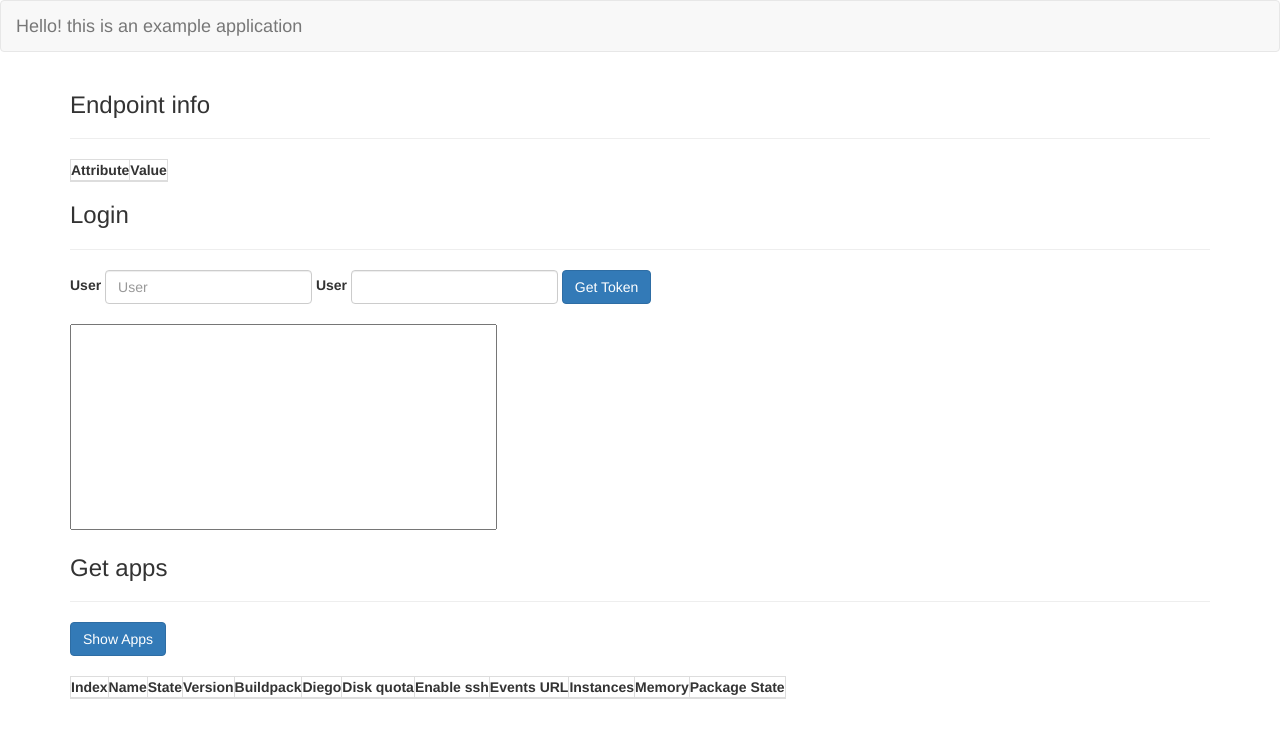
After one commit to harzbecher/cf-ui, a PHP site: the page made by src/views/Example_view.php in a window 1280 px wide. The commit adds this page. Shown: the top 738 px of the page. Run offline with PHP 8.4, Linux system fonts and the light colour scheme; the template is opened without the code that fills it, so the values that code supplies are empty; some libraries are stand-ins or nearby versions.

Commit message:
First example with login working

```diff
--- /dev/null
+++ b/public/app/controllers/exampleController.js
@@ -0,0 +1,54 @@
+var example = angular.module('example', []);
+
+example.controller('default', function($scope, $http){
+
+    $scope.info = new Object();
+    $scope.token = null;
+    $scope.apps = null;
+    $scope.username = null;
+    $scope.password = null;
+
+    $scope.getInfo = function(){
+        $http({
+            method: 'POST',
+            url: 'http://localhost/cf-ui/Example/Info',
+            headers: {'Content-Type': 'application/x-www-form-urlencoded'}
+        }).success(function(res){
+            $scope.info = res.data;
+        });
+    }
+
+    $scope.getToken = function(){
+
+        $http({
+            method: 'POST',
+            url: 'http://localhost/cf-ui/Example/getToken',
+            data: 'username='+$scope.username+'&password='+$scope.password,
+            headers: {'Content-Type': 'application/x-www-form-urlencoded'}
+        }).success(function(res){
+            $scope.token = res.data.access_token;
+            if(!$scope.token){
+                alert("Error: "+res.data.error+", "+res.data.error_description);
+            }
+        });
+    }
+
+    $scope.getApps = function(){
+        if($scope.token === null){
+            alert("A token is required");
+            return false;
+        }
+        $http({
+            method: 'POST',
+            url: 'http://localhost/cf-ui/Example/listApps',
+            data: 'token='+$scope.token,
+            headers: {'Content-Type': 'application/x-www-form-urlencoded'}
+        }).success(function(res){
+            $scope.apps = res.data.resources;
+        });
+    }
+
+    $scope.getInfo();
+
+
+});
--- /dev/null
+++ b/src/views/Example_view.php
@@ -0,0 +1,138 @@
+<?php
+/**
+ * Created by PhpStorm.
+ * User: 204072257
+ * Date: 4/11/2016
+ * Time: 8:24 PM
+ */?>
+<!Doctype html>
+<html lang="en">
+    <head>
+        <link rel="stylesheet" href="https://maxcdn.bootstrapcdn.com/bootstrap/3.3.6/css/bootstrap.min.css" integrity="sha384-1q8mTJOASx8j1Au+a5WDVnPi2lkFfwwEAa8hDDdjZlpLegxhjVME1fgjWPGmkzs7" crossorigin="anonymous">
+        <script src="https://ajax.googleapis.com/ajax/libs/jquery/2.2.2/jquery.min.js"></script>
+        <script src="https://maxcdn.bootstrapcdn.com/bootstrap/3.3.6/js/bootstrap.min.js" integrity="sha384-0mSbJDEHialfmuBBQP6A4Qrprq5OVfW37PRR3j5ELqxss1yVqOtnepnHVP9aJ7xS" crossorigin="anonymous"></script>
+        <script src="https://ajax.googleapis.com/ajax/libs/angularjs/1.5.5/angular.min.js"></script>
+        <script src="http://localhost/cf-ui/public/app/controllers/exampleController.js"></script>
+    </head>
+    <body ng-app="example">
+
+    <nav class="navbar navbar-default">
+            <div class="container-fluid">
+                <div class="navbar-header">
+                    <a class="navbar-brand" href="#">
+                        Hello! this is an example application
+                    </a>
+                </div>
+            </div>
+        </nav>
+
+        <section class="container"  ng-controller="default" >
+            <div class="row">
+
+                <div class="col-md-12">
+
+                    <div>
+                        <h3>Endpoint info</h3>
+                        <hr/>
+                    </div>
+
+                    <div>
+                        <table class="table-striped table-bordered">
+                            <thead>
+                                <tr>
+                                    <th>Attribute</th>
+                                    <th>Value</th>
+                                </tr>
+                            </thead>
+
+                            <tbody>
+                                <tr ng-repeat="(key, value) in info" >
+                                    <td>{{key}}</td>
+                                    <td>{{value}}</td>
+                                </tr>
+                            </tbody>
+
+                        </table>
+                    </div>
+                </div>
+
+                <div class="col-md-12">
+
+                    <div>
+                        <h3>Login</h3>
+                        <hr/>
+                    </div>
+                    <div>
+                        <form class="form-inline">
+                            <div class="form-group">
+                                <label for="username">User</label>
+                                <input type="text" class="form-control" ng-model="username" placeholder="User" id="username" />
+                            </div>
+
+                            <div class="form-group">
+                                <label for="password">User</label>
+                                <input type="password" class="form-control" ng-model="password" id="password" />
+                            </div>
+
+                            <button class="btn btn-primary" ng-click="getToken()">Get Token</button><br/>
+
+                        </form><br/>
+
+                        <textarea ng-model="token" cols="50" rows="10" style="resize: none"></textarea>
+
+
+                    </div>
+                </div>
+
+                <div class="col-md-12">
+
+                    <div>
+                        <h3>Get apps</h3>
+                        <hr/>
+                    </div>
+
+                    <button class="btn btn-primary" ng-click="getApps()">Show Apps</button><br/><br/>
+                    <table class="table-striped table-bordered">
+                        <thead>
+                        <tr>
+                            <th>Index</th>
+                            <th>Name</th>
+                            <th>State</th>
+                            <th>Version</th>
+                            <th>Buildpack</th>
+                            <th>Diego</th>
+                            <th>Disk quota</th>
+                            <th>Enable ssh</th>
+                            <th>Events URL</th>
+                            <th>Instances</th>
+                            <th>Memory</th>
+                            <th>Package State</th>
+                        </tr>
+                        </thead>
+
+                        <tbody>
+                        <tr ng-repeat="app in apps" >
+                            <td>{{$index}}</td>
+                            <td>{{app.entity.name}}</td>
+                            <td>{{app.entity.state}}</td>
+                            <td>{{app.entity.version}}</td>
+                            <td>{{app.entity.buildpack}}</td>
+                            <td>{{app.entity.diego}}</td>
+                            <td>{{app.entity.disk_quota}}</td>
+                            <td>{{app.entity.enable_ssh}}</td>
+                            <td>{{app.entity.events_url}}</td>
+                            <td>{{app.entity.instances}}</td>
+                            <td>{{app.entity.memory}}</td>
+                            <td>{{app.entity.package_state}}</td>
+
+                        </tr>
+                        </tbody>
+
+                    </table>
+                </div>
+
+
+            </div>
+        </section>
+    </body>
+</html>
```
Also changed, not shown: bootstrap.php (+25 -8 lines), cfController.js (deleted, +0 -14 lines), components/cf.php (deleted, +0 -136 lines), components/cf/Apps.php (added, +34 -0 lines), components/cf/CloudFoundry.php (added, +53 -0 lines), components/cf/cf_curl.php (added, +125 -0 lines), src/controllers/CloudFoundry.php (deleted, +0 -39 lines), src/controllers/Example.php (added, +55 -0 lines), src/controllers/Index.php (+1 -19 lines), src/views/Home.php (deleted, +0 -16 lines), ui.html (deleted, +0 -14 lines).
